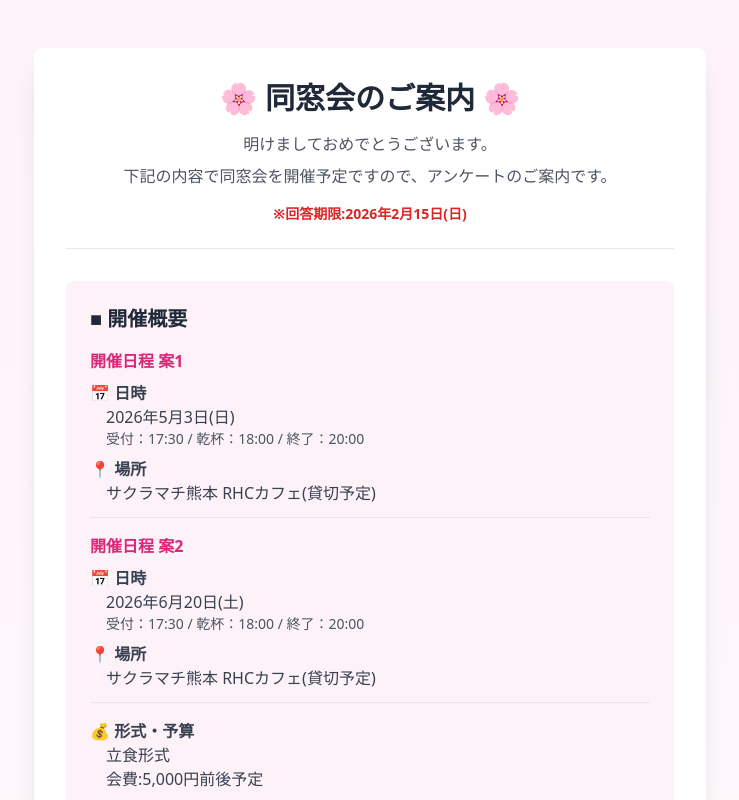
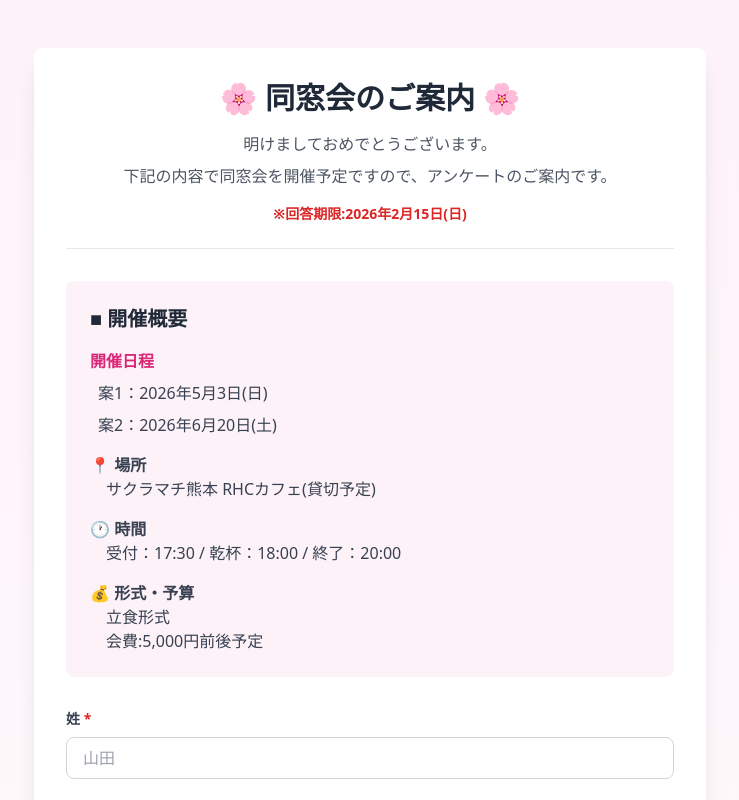
Before and after one commit to Hapiemon/dosokai, a Next.js app: page / in a window 1280 px wide. Shown: the top 800 px of the page, without its empty margins (270-1009 px from the left). Built offline with nearby package versions, Linux system fonts and the light colour scheme.

Commit message:
開催日程の表示を改善し、案1と案2を明示化

```diff
--- a/app/page.tsx
+++ b/app/page.tsx
@@ -93,21 +93,22 @@ export default function Home() {
           <div className="bg-pink-50 rounded-lg p-6 mb-8">
             <h2 className="text-xl font-bold text-gray-800 mb-4">■ 開催概要</h2>
             <div className="space-y-4 text-gray-700">
-              <div className="border-b pb-3">
-                <p className="font-semibold text-pink-600 mb-2">開催日程 案1</p>
-                <p className="font-semibold">📅 日時</p>
-                <p className="ml-4">2026年5月3日(日)</p>
-                <p className="ml-4 text-sm text-gray-600">受付：17:30 / 乾杯：18:00 / 終了：20:00</p>
-                <p className="font-semibold mt-2">📍 場所</p>
+              <div className="space-y-2">
+                <p className="font-semibold text-pink-600 mb-2">開催日程</p>
+                <label className="flex items-center ml-2">
+                  <span className="text-base">案1：2026年5月3日(日)</span>
+                </label>
+                <label className="flex items-center ml-2">
+                  <span className="text-base">案2：2026年6月20日(土)</span>
+                </label>
+              </div>
+              <div>
+                <p className="font-semibold">📍 場所</p>
                 <p className="ml-4">サクラマチ熊本 RHCカフェ(貸切予定)</p>
               </div>
-              <div className="border-b pb-3">
-                <p className="font-semibold text-pink-600 mb-2">開催日程 案2</p>
-                <p className="font-semibold">📅 日時</p>
-                <p className="ml-4">2026年6月20日(土)</p>
-                <p className="ml-4 text-sm text-gray-600">受付：17:30 / 乾杯：18:00 / 終了：20:00</p>
-                <p className="font-semibold mt-2">📍 場所</p>
-                <p className="ml-4">サクラマチ熊本 RHCカフェ(貸切予定)</p>
+              <div>
+                <p className="font-semibold">🕐 時間</p>
+                <p className="ml-4">受付：17:30 / 乾杯：18:00 / 終了：20:00</p>
               </div>
               <div>
                 <p className="font-semibold">💰 形式・予算</p>
```
